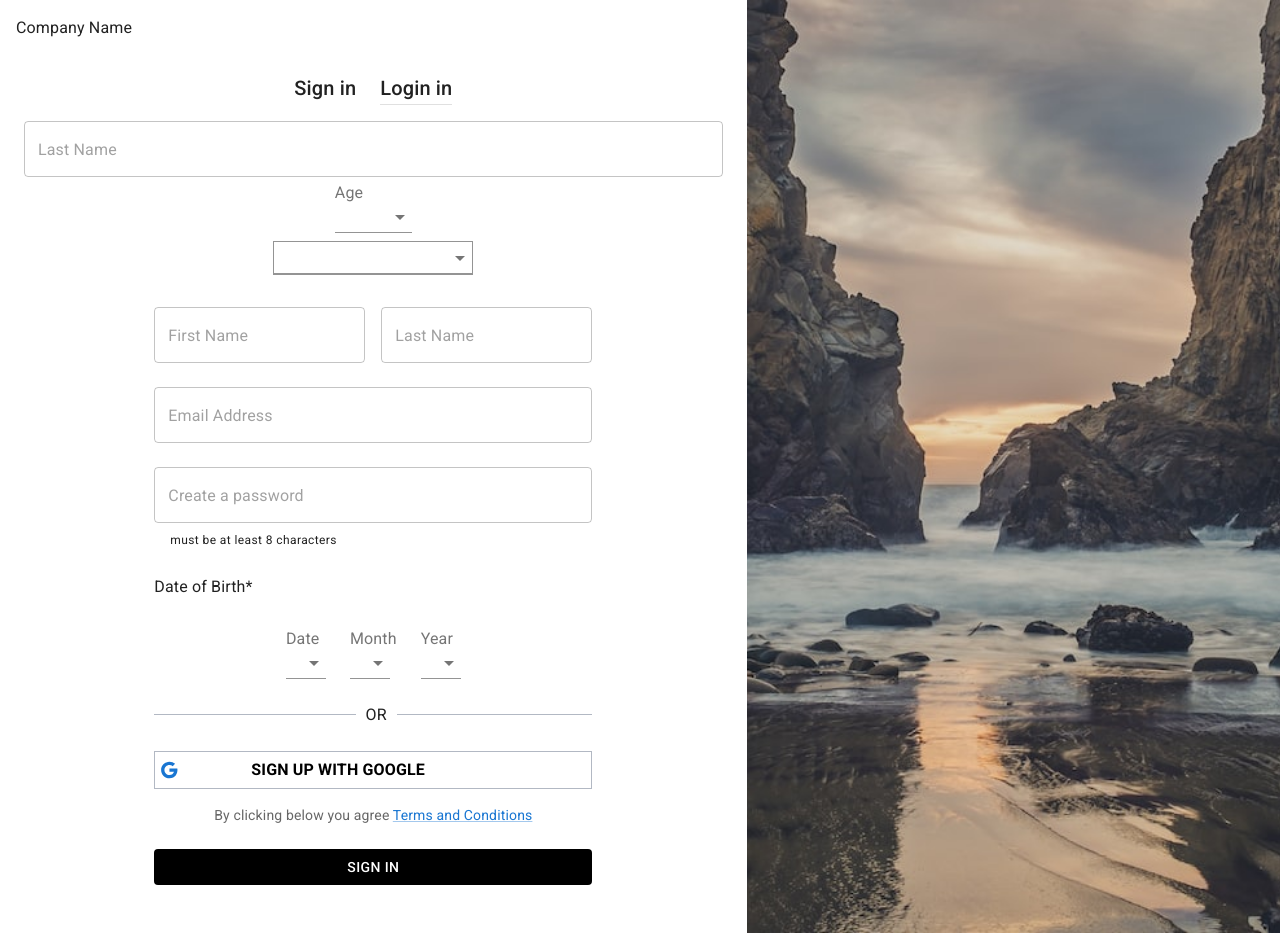
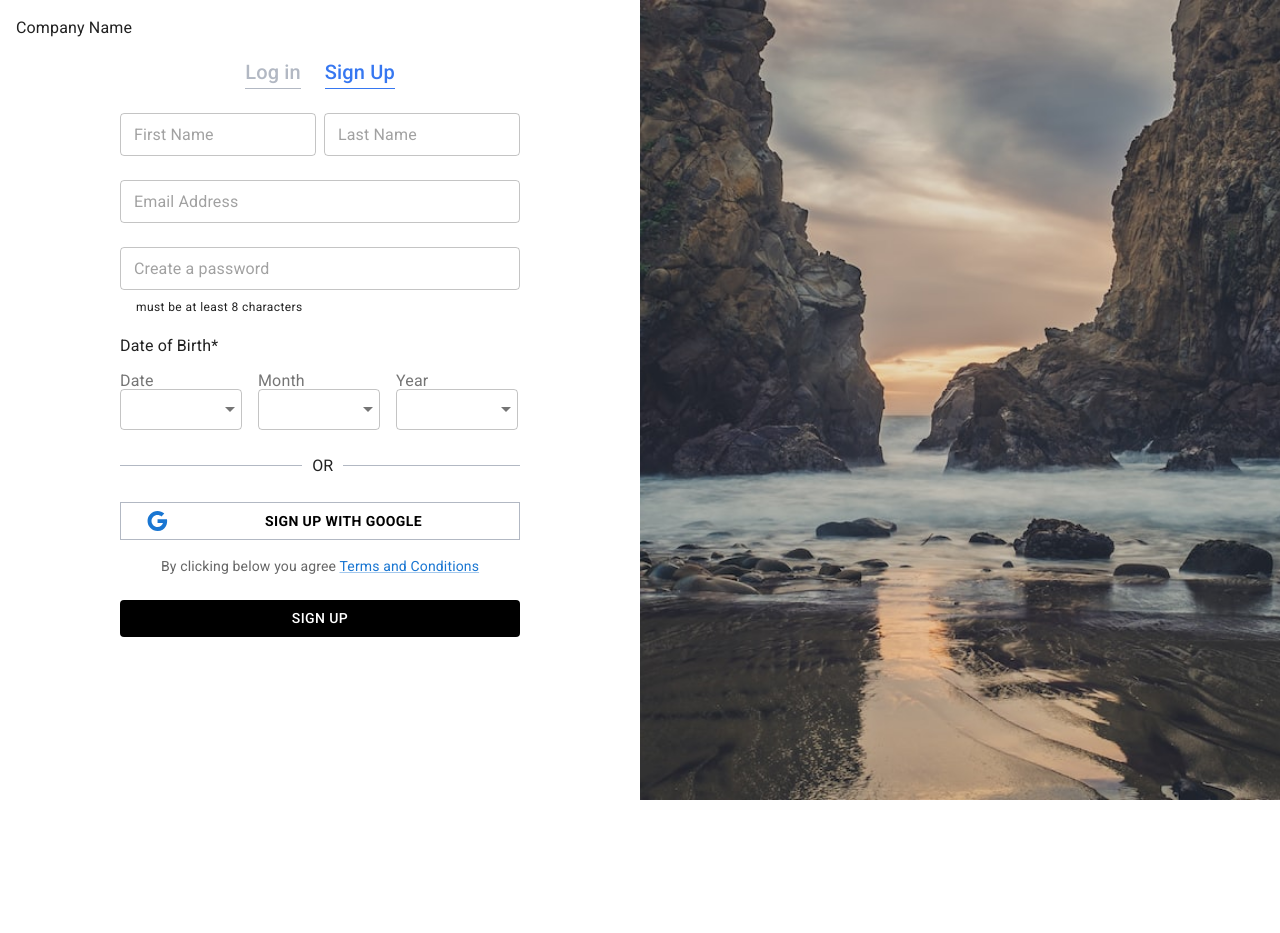
Before and after one commit to SachinSoftops/React-Mui-Dashbord-Class-Componet-, a React (Create React App) app: page /login in a window 1280 px wide. After the commit the page ends 800 px from the top, so only its background shows below. Built offline with nearby package versions, Linux system fonts and the light colour scheme.

Commit message:
upadte UI Also add ss img

```diff
--- a/src/components/AuthPageComponent/LoginPage.tsx
+++ b/src/components/AuthPageComponent/LoginPage.tsx
@@ -20,6 +20,7 @@ import {
   Divider,
   InputLabel,
   MenuItem,
+  OutlinedInput,
   Select,
   withStyles,
   WithStyles,
@@ -49,6 +50,7 @@ interface LoginPageComponentProps extends WithStyles<typeof styles> {}
 
 interface AppState {
   algorithm: string;
+  isLoginPage: boolean;
 }
 
 class LoginPage extends Component<LoginPageComponentProps, AppState> {
@@ -56,12 +58,18 @@ class LoginPage extends Component<LoginPageComponentProps, AppState> {
     super(props);
     this.state = {
       algorithm: "",
+      isLoginPage: false,
     };
+
     this.handleSubmit = this.handleSubmit.bind(this);
   }
 
   handleChange = (event: any) => {
     this.setState({ algorithm: event.target.value as string });
+  };
+
+  switchPage = (isLoginPage: boolean) => {
+    this.setState({ isLoginPage });
   };
 
   handleSubmit(event: any) {
@@ -76,6 +84,7 @@ class LoginPage extends Component<LoginPageComponentProps, AppState> {
   render() {
     const defaultTheme = createTheme();
     const { classes } = this.props;
+    const { isLoginPage } = this.state;
 
     return (
       <ThemeProvider theme={defaultTheme}>
@@ -86,9 +95,9 @@ class LoginPage extends Component<LoginPageComponentProps, AppState> {
             item
             xs={12}
             sm={8}
-            md={5}
-            lg={7}
-            xl={8}
+            md={6}
+            lg={6}
+            xl={6}
             component={Paper}
             elevation={6}
             square
@@ -106,8 +115,8 @@ class LoginPage extends Component<LoginPageComponentProps, AppState> {
             </Typography>
             <Box
               sx={{
-                my: 4,
-                mx: 3,
+                my: 2,
+                mx: 15,
                 display: "flex",
                 flexDirection: "column",
                 alignItems: "center",
@@ -118,88 +127,60 @@ class LoginPage extends Component<LoginPageComponentProps, AppState> {
                   display: "flex",
                 }}
               >
-                <Typography component="h1" variant="h6">
-                  Sign in
+                <Typography
+                  component="h1"
+                  variant="h6"
+                  onClick={() => this.switchPage(true)}
+                  sx={{
+                    cursor: "pointer",
+                    color: this.state.isLoginPage ? "#3677f1" : "#b2b8c3",
+                  }}
+                >
+                  Log  in
+
+                  <Box
+                    sx={{
+                      height: "1px",
+                      width: "100%",
+                      backgroundColor: this.state.isLoginPage ? "#3677f1" : "#b2b8c3",
+                      paddingRight: "10px",
+                    }}
+                  ></Box>
                 </Typography>
-
-                <Typography marginLeft={3} component="h1" variant="h6">
-                  Login in
-                  <Divider />
+                <Typography
+                  marginLeft={3}
+                  component="h1"
+                  variant="h6"
+                  onClick={() => this.switchPage(false)}
+                  sx={{
+                    cursor: "pointer",
+                    color: this.state.isLoginPage ? "#b2b8c3" : "#3677f1",
+                  }}
+                >
+                  Sign Up
+                  <Box
+                    sx={{
+                      height: "1px",
+                      width: "100%",
+                      backgroundColor: this.state.isLoginPage ? "#b2b8c3" : "#3677f1",
+                      paddingRight: "10px",
+                    }}
+                  ></Box>
                 </Typography>
               </Box>
-              <TextField
-                placeholder="Last Name"
-                id="lastName"
-                name="lastName"
-                fullWidth
-                autoComplete="lastName"
-                margin="normal"
-              />
-
-<FormControl variant="outlined" className={classes.formControl}>
-        <InputLabel htmlFor="outlined-age-native-simple">Age</InputLabel>
-        <Select
-          native
-          // value={state.age}
-          // onChange={handleChange}
-          label="Age"
-          inputProps={{
-            name: 'age',
-            id: 'outlined-age-native-simple',
-          }}
-        >
-          <option aria-label="None" value="" />
-          <option value={10}>Ten</option>
-          <option value={20}>Twenty</option>
-          <option value={30}>Thirty</option>
-        </Select>
-        </FormControl>
-              <Box style={{ textAlign: "center" }}>
-                <FormControl
-                  sx={{ m: 1, minWidth: 200, border: "1px solid #949494" }}
-                >
-                  <InputLabel
-                    style={{
-                      position: "absolute",
-                      display: "flex",
-                      width: "100%",
-                      border:'none',
-                      justifyContent: "center",
-                      alignItems: "center",
-                      padding: "6px",
-                    }}
-                    id="demo-simple-select-label"
-                  >
-                    {/* Age */}
-                  </InputLabel>
-
-                  <Select
-                    style={{ border: "none" }}
-                    labelId="demo-simple-select-label"
-
-                    id="demo-simple-select"
-                    value={this.state.algorithm}
-                    onChange={this.handleChange}
-                  >
-                    <MenuItem value="Stack">Stack</MenuItem>
-                    <MenuItem value="Queue">Queue</MenuItem>
-                    <MenuItem value="Array">Array</MenuItem>
-                  </Select>
-                </FormControl>
-              </Box>
-
               <Box
                 component="form"
                 noValidate
                 onSubmit={this.handleSubmit}
                 sx={{ mt: 1 }}
               >
-                <Grid container spacing={2}>
+                <Grid container spacing={1}>
                   <Grid item xs={12} sm={6} md={6} lg={6} xl={6}>
                     <TextField
                       placeholder="First Name"
                       id="margin-normal"
                       name="firstName"
+                      sx={{ "& input": { height: "10px" } }}
                       fullWidth
                       autoComplete="firstName"
                       margin="normal"
@@ -210,6 +191,7 @@ class LoginPage extends Component<LoginPageComponentProps, AppState> {
                       placeholder="Last Name"
                       id="lastName"
                       name="lastName"
+                      sx={{ "& input": { height: "10px" } }}
                       fullWidth
                       autoComplete="lastName"
                       margin="normal"
@@ -222,6 +204,7 @@ class LoginPage extends Component<LoginPageComponentProps, AppState> {
                   name="email"
                   type="email"
                   fullWidth
+                  sx={{ "& input": { height: "10px" } }}
                   autoComplete="email"
                   margin="normal"
                 />
@@ -231,6 +214,7 @@ class LoginPage extends Component<LoginPageComponentProps, AppState> {
                   name="password"
                   type="password"
                   fullWidth
+                  sx={{ "& input": { height: "10px" } }}
                   autoComplete="password"
                   margin="normal"
                 />
@@ -243,52 +227,65 @@ class LoginPage extends Component<LoginPageComponentProps, AppState> {
                   must be at least 8 characters
                 </Typography>
 
-                <Typography marginTop={3} display="flex" gutterBottom>
+                <Typography marginTop={2} display="flex" gutterBottom>
                   Date of Birth*
                 </Typography>
                 <Grid
-                  container
-                  marginTop={1}
-                  spacing={3}
-                  display="flex"
-                  justifyContent="center"
-                  alignItems="center"
+                  style={{
+                    display: "flex",
+                    marginTop: "15px",
+                  }}
                 >
                   <Grid item>
-                    <InputLabel id="demo-simple-select-label">Date</InputLabel>
-
+                    <FormControl variant="outlined">
+                      <InputLabel>Date</InputLabel>
                       <Select
-                      labelId="demo-simple-select-label"
-                      id="demo-simple-select"
+                        style={{ height: "41px", width: "122px" }}
+                        // value={selectedValue}
+                        onChange={this.handleChange}
+                        input={<OutlinedInput label="Date" />}
                       >
-                      <MenuItem value={10}>Ten</MenuItem>
-                      <MenuItem value={20}>Twenty</MenuItem>
-                      <MenuItem value={30}>Thirty</MenuItem>
+                        <MenuItem value="">
+                          <em>None</em>
+                        </MenuItem>
+                        <MenuItem value="option1">Option 1</MenuItem>
+                        <MenuItem value="option2">Option 2</MenuItem>
                       </Select>
+                    </FormControl>
                   </Grid>
-                  <Grid item>
-                    <InputLabel id="demo-simple-select-label">Month</InputLabel>
+                  <Grid item style={{ marginLeft: "16px" }}>
+                    <FormControl variant="outlined">
+                      <InputLabel>Month</InputLabel>
                       <Select
-                      labelId="demo-simple-select-label"
-                      id="demo-simple-select"
-                      label="Age"
+                        style={{ height: "41px", width: "122px" }}
+                        // value={selectedValue}
+                        onChange={this.handleChange}
+                        input={<OutlinedInput label="Month" />}
                       >
-                      <MenuItem value={10}>Ten</MenuItem>
-                      <MenuItem value={20}>Twenty</MenuItem>
-                      <MenuItem value={30}>Thirty</MenuItem>
+                        <MenuItem value="">
+                          <em>None</em>
+                        </MenuItem>
+                        <MenuItem value="option1">Option 1</MenuItem>
+                        <MenuItem value="option2">Option 2</MenuItem>
                       </Select>
+                    </FormControl>
                   </Grid>
-                  <Grid item>
-                    <InputLabel id="demo-simple-select-label">Year</InputLabel>
+                  <Grid item style={{ marginLeft: "16px" }}>
+                    <FormControl variant="outlined">
+                      <InputLabel>Year</InputLabel>
                       <Select
-                      labelId="demo-simple-select-label"
-                      id="demo-simple-select"
-                      label="Age"
+                        style={{ height: "41px", width: "122px" }}
+                        // value={selectedValue}
+                        onChange={this.handleChange}
+                        input={<OutlinedInput label="Year" />}
                       >
-                      <MenuItem value={10}>Ten</MenuItem>
-                      <MenuItem value={20}>Twenty</MenuItem>
-                      <MenuItem value={30}>Thirty</MenuItem>
+                        <MenuItem value="">
+                          <em>None</em>
+                        </MenuItem>
+                        <MenuItem value="option1">Option 1</MenuItem>
+                        <MenuItem value="option2">Option 2</MenuItem>
                       </Select>
+                    </FormControl>
                   </Grid>
                 </Grid>
                 <Box
@@ -317,11 +314,20 @@ class LoginPage extends Component<LoginPageComponentProps, AppState> {
                   ></Box>
                 </Box>
 
-                <Box marginTop={3} border="1px solid #b2b8c3">
-                  <Button startIcon={<GoogleIcon />}>
-                    <Typography marginLeft={8} color="black" fontWeight="600">
+                <Box
+                  marginTop={3}
+                  border="1px solid #b2b8c3"
+                  style={{
+                    display: "flex",
+                  }}
+                >
+                  <Button>
+                    <Grid marginLeft={2} display="flex">
+                      {<GoogleIcon />}
+                    </Grid>
+                    <Grid marginLeft={12} color="black" fontWeight="600">
                       Sign Up with Google
-                    </Typography>
+                    </Grid>
                   </Button>
                 </Box>
 
@@ -342,7 +348,7 @@ class LoginPage extends Component<LoginPageComponentProps, AppState> {
                   style={{ backgroundColor: "#000000", color: "#FFFFFF" }}
                   sx={{ marginTop: 3, marginBottom: 2 }}
                 >
-                  Sign In
+                  Sign Up
                 </Button>
               </Box>
             </Box>
@@ -351,9 +357,9 @@ class LoginPage extends Component<LoginPageComponentProps, AppState> {
             item
             xs={false}
             sm={4}
-            md={7}
-            lg={5}
-            xl={4}
+            md={6}
+            lg={6}
+            xl={6}
             sx={{
               backgroundImage: `url(${assets.images.loginImg})`,
               backgroundRepeat: "no-repeat",
```
Also changed, not shown: 2 other files (tests, documents, lock files or other folders). Lines whose indentation alone changed are shown as unchanged.
